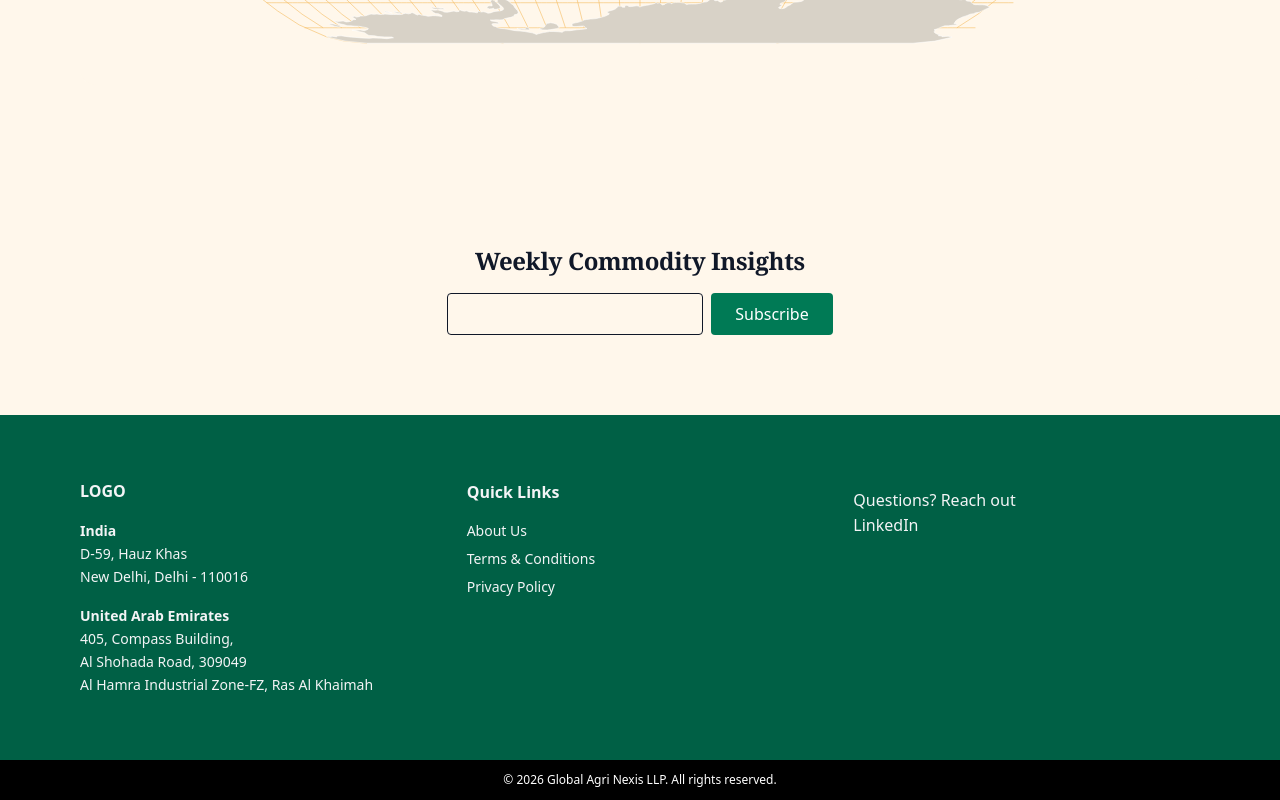
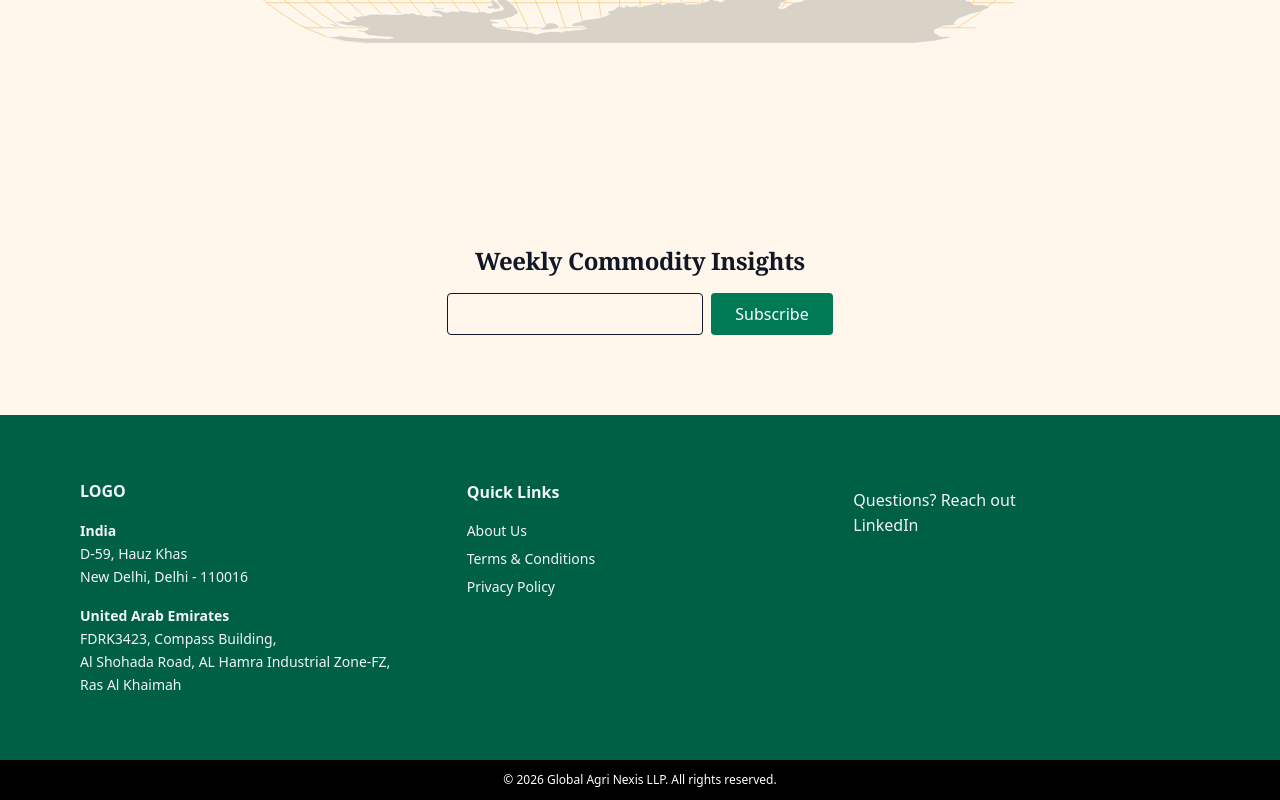
Before and after one commit to globalagrinexis/global-agri-nexis, a React (Vite) app: page / in a window 1280 px wide. Shown: the part 2844-3644 px from the top of the page. Built offline with nearby package versions, Linux system fonts and the light colour scheme.

Commit message:
minor tweaks

```diff
--- a/src/components/Footer.jsx
+++ b/src/components/Footer.jsx
@@ -10,9 +10,9 @@ export default function Footer() {
           <p className="text-sm">D-59, Hauz Khas</p>
           <p className="text-sm mb-4">New Delhi, Delhi - 110016</p>
           <p className="text-sm font-bold">United Arab Emirates</p>
-          <p className="text-sm">405, Compass Building, </p>
-          <p className="text-sm">Al Shohada Road, 309049</p>
-          <p className="text-sm">Al Hamra Industrial Zone-FZ, Ras Al Khaimah</p>
+          <p className="text-sm">FDRK3423, Compass Building,</p>
+          <p className="text-sm">Al Shohada Road, AL Hamra Industrial Zone-FZ,</p>
+          <p className="text-sm">Ras Al Khaimah</p>
         </div>
         <div>
           <p className="font-bold mb-4">Quick Links</p>
```
